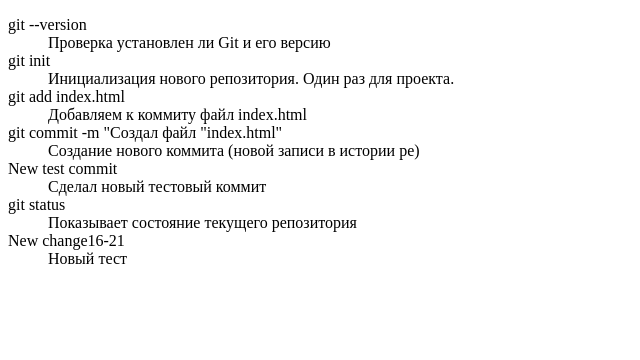
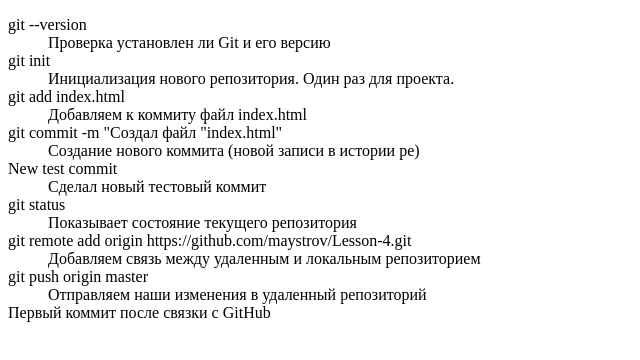
Before and after one commit to maystrov/Lesson-4, a plain HTML site: page index.html in a window 1280 px wide. Shown: the whole page, without its empty margins (0-640 px from the left). Drawn offline with Linux system fonts and the light colour scheme.

Commit message:
Первый коммит после связки с GitHub

```diff
--- a/index.html
+++ b/index.html
@@ -32,10 +32,15 @@
         <dd>
             Показывает состояние текущего репозитория
         </dd>
-        <dt>New change16-21</dt>
+        <dt>git remote add origin https://github.com/maystrov/Lesson-4.git</dt>
         <dd>
-            Новый тест
+            Добавляем связь между удаленным и локальным репозиторием
         </dd>
+        <dt>git push origin master</dt>
+        <dd>
+            Отправляем наши изменения в удаленный репозиторий
+        </dd>
+        <dt>Первый коммит после связки с GitHub</dt>
     </dl>
 </body>
 </html>
```
